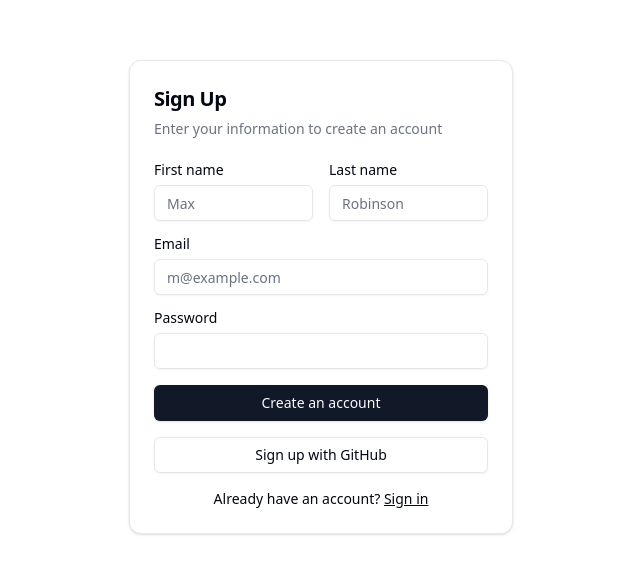
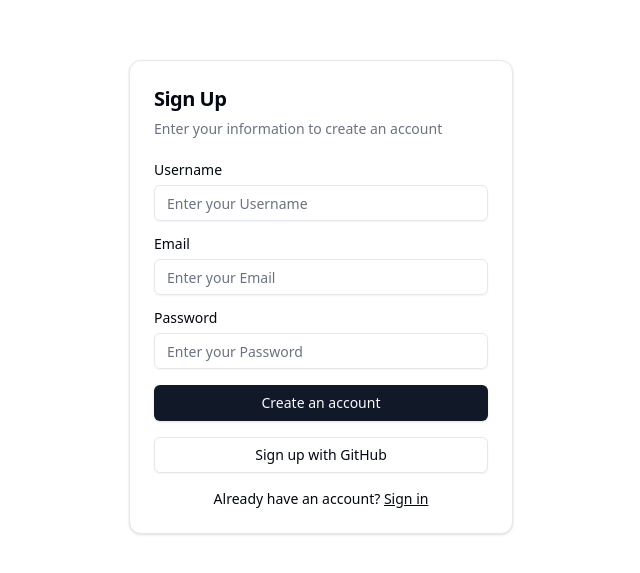
Before and after one commit to rehan-adi/FreeApiHub, a React (Vite) app: page /signup in a window 1280 px wide. Shown: the part 103-676 px from the top of the page, without its empty margins (319-959 px from the left). Built offline with nearby package versions, Linux system fonts and the light colour scheme.

Commit message:
Update on UI

```diff
--- a/src/pages/Signup.tsx
+++ b/src/pages/Signup.tsx
@@ -13,7 +13,7 @@ import {
 export const Signup = () => {
   return (
     <div className="flex justify-center items-center min-h-screen w-full">
-      <Card className="mx-auto max-w-sm">
+      <Card className="mx-auto max-w-sm w-full">
         <CardHeader>
           <CardTitle className="text-xl">Sign Up</CardTitle>
           <CardDescription>
@@ -22,14 +22,10 @@ export const Signup = () => {
         </CardHeader>
         <CardContent>
           <div className="grid gap-4">
-            <div className="grid grid-cols-2 gap-4">
+            <div className="grid gap-4">
               <div className="grid gap-2">
-                <Label htmlFor="first-name">First name</Label>
-                <Input id="first-name" placeholder="Max" required />
-              </div>
-              <div className="grid gap-2">
-                <Label htmlFor="last-name">Last name</Label>
-                <Input id="last-name" placeholder="Robinson" required />
+                <Label htmlFor="first-name">Username</Label>
+                <Input id="first-name" placeholder="Enter your Username" required />
               </div>
             </div>
             <div className="grid gap-2">
@@ -37,13 +33,13 @@ export const Signup = () => {
               <Input
                 id="email"
                 type="email"
-                placeholder="m@example.com"
+                placeholder="Enter your Email"
                 required
               />
             </div>
             <div className="grid gap-2">
               <Label htmlFor="password">Password</Label>
-              <Input id="password" type="password" />
+              <Input id="password" type="password"  placeholder="Enter your Password" />
             </div>
             <Button type="submit" className="w-full">
               Create an account
```
